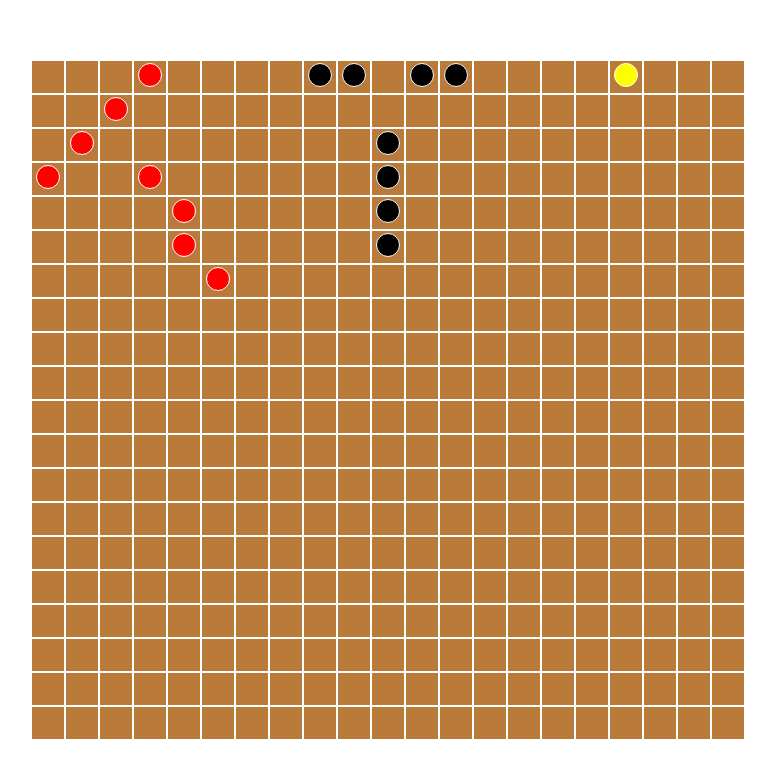
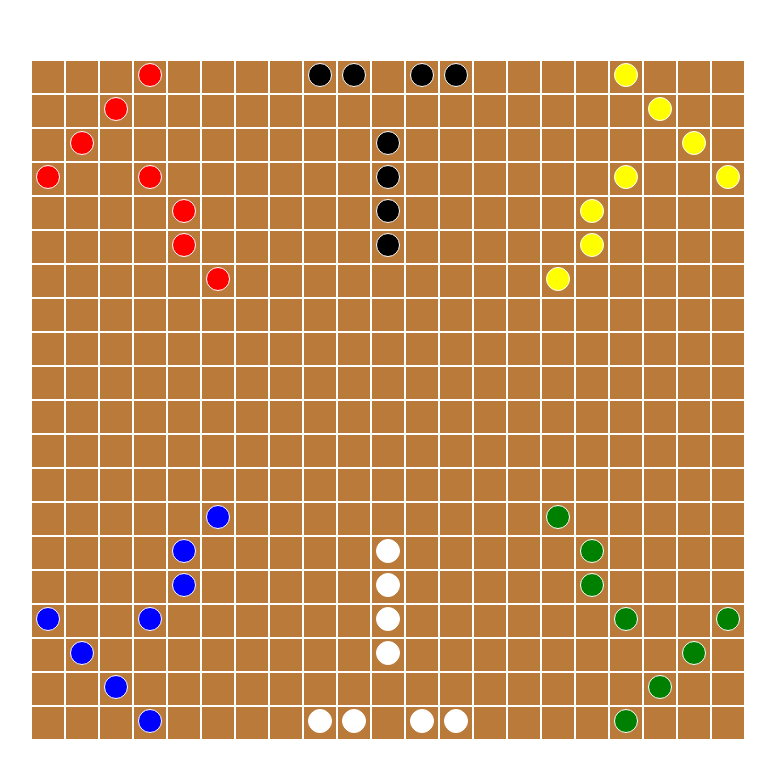
Before and after one commit to Wililee/TuckTuckGoose, a plain HTML site: page base.html in a window 1280 px wide. Shown: the whole page, without its empty margins (252-1027 px from the left). Drawn offline with Linux system fonts and the light colour scheme.

Commit message:
finished placing start and home holes on html board

```diff
--- a/base.html
+++ b/base.html
@@ -50,7 +50,7 @@
         <td></td>
         <td></td>
         <td></td>
-        <td></td>
+        <td><p class = "yellow-hole"></p></td>
         <td></td>
         <td></td>
     </tr>
@@ -74,7 +74,7 @@
       <td></td>
       <td></td>
       <td></td>
-      <td></td>
+      <td><p class = "yellow-hole"></p></td>
       <td></td>
   </tr>
   <tr> <!-- 4 -->
@@ -95,10 +95,10 @@
     <td></td>
     <td></td>
     <td></td>
+    <td><p class = "yellow-hole"></p></td>
     <td></td>
     <td></td>
-    <td></td>
-    <td></td>
+    <td><p class = "yellow-hole"></p></td>
 </tr>
 <tr> <!-- 5 -->
   <td></td>
@@ -117,7 +117,7 @@
   <td></td>
   <td></td>
   <td></td>
-  <td></td>
+  <td><p class = "yellow-hole"></p></td>
   <td></td>
   <td></td>
   <td></td>
@@ -140,7 +140,7 @@
   <td></td>
   <td></td>
   <td></td>
-  <td></td>
+  <td><p class = "yellow-hole"></p></td>
   <td></td>
   <td></td>
   <td></td>
@@ -162,7 +162,7 @@
   <td></td>
   <td></td>
   <td></td>
-  <td></td>
+  <td><p class = "yellow-hole"></p></td>
   <td></td>
   <td></td>
   <td></td>
@@ -313,6 +313,119 @@
   <td></td>
   <td></td>
   <td></td>
+  <td><p class = "blue-hole"></p></td>
+  <td></td>
+  <td></td>
+  <td></td>
+  <td></td>
+  <td></td>
+  <td></td>
+  <td></td>
+  <td></td>
+  <td></td>
+  <td><p class = "green-hole"></p></td>
+  <td></td>
+  <td></td>
+  <td></td>
+  <td></td>
+  <td></td>
+</tr>
+<tr> <!-- 15 -->
+  <td></td>
+  <td></td>
+  <td></td>
+  <td></td>
+  <td><p class = "blue-hole"></p></td>
+  <td></td>
+  <td></td>
+  <td></td>
+  <td></td>
+  <td></td>
+  <td><p class = "white-hole"></p></td>
+  <td></td>
+  <td></td>
+  <td></td>
+  <td></td>
+  <td></td>
+  <td><p class = "green-hole"></p></td>
+  <td></td>
+  <td></td>
+  <td></td>
+  <td></td>
+</tr>
+<tr> <!-- 16 -->
+  <td></td>
+  <td></td>
+  <td></td>
+  <td></td>
+  <td><p class = "blue-hole"></p></td>
+  <td></td>
+  <td></td>
+  <td></td>
+  <td></td>
+  <td></td>
+  <td><p class = "white-hole"></p></td>
+  <td></td>
+  <td></td>
+  <td></td>
+  <td></td>
+  <td></td>
+  <td><p class = "green-hole"></p></td>
+  <td></td>
+  <td></td>
+  <td></td>
+  <td></td>
+</tr>
+<tr> <!-- 17 -->
+  <td><p class = "blue-hole"></p></td>
+  <td></td>
+  <td></td>
+  <td><p class = "blue-hole"></p></td>
+  <td></td>
+  <td></td>
+  <td></td>
+  <td></td>
+  <td></td>
+  <td></td>
+  <td><p class = "white-hole"></p></td>
+  <td></td>
+  <td></td>
+  <td></td>
+  <td></td>
+  <td></td>
+  <td></td>
+  <td><p class = "green-hole"></p></td>
+  <td></td>
+  <td></td>
+  <td><p class = "green-hole"></p></td>
+</tr>
+<tr> <!-- 18 -->
+  <td></td>
+  <td><p class = "blue-hole"></p></td>
+  <td></td>
+  <td></td>
+  <td></td>
+  <td></td>
+  <td></td>
+  <td></td>
+  <td></td>
+  <td></td>
+  <td><p class = "white-hole"></p></td>
+  <td></td>
+  <td></td>
+  <td></td>
+  <td></td>
+  <td></td>
+  <td></td>
+  <td></td>
+  <td></td>
+  <td><p class = "green-hole"></p></td>
+  <td></td>
+</tr>
+<tr> <!-- 19 -->
+  <td></td>
+  <td></td>
+  <td><p class = "blue-hole"></p></td>
   <td></td>
   <td></td>
   <td></td>
@@ -328,120 +441,7 @@
   <td></td>
   <td></td>
   <td></td>
-  <td></td>
-</tr>
-<tr> <!-- 15 -->
-  <td></td>
-  <td></td>
-  <td></td>
-  <td></td>
-  <td></td>
-  <td></td>
-  <td></td>
-  <td></td>
-  <td></td>
-  <td></td>
-  <td></td>
-  <td></td>
-  <td></td>
-  <td></td>
-  <td></td>
-  <td></td>
-  <td></td>
-  <td></td>
-  <td></td>
-  <td></td>
-  <td></td>
-</tr>
-<tr> <!-- 16 -->
-  <td></td>
-  <td></td>
-  <td></td>
-  <td></td>
-  <td></td>
-  <td></td>
-  <td></td>
-  <td></td>
-  <td></td>
-  <td></td>
-  <td></td>
-  <td></td>
-  <td></td>
-  <td></td>
-  <td></td>
-  <td></td>
-  <td></td>
-  <td></td>
-  <td></td>
-  <td></td>
-  <td></td>
-</tr>
-<tr> <!-- 17 -->
-  <td></td>
-  <td></td>
-  <td></td>
-  <td></td>
-  <td></td>
-  <td></td>
-  <td></td>
-  <td></td>
-  <td></td>
-  <td></td>
-  <td></td>
-  <td></td>
-  <td></td>
-  <td></td>
-  <td></td>
-  <td></td>
-  <td></td>
-  <td></td>
-  <td></td>
-  <td></td>
-  <td></td>
-</tr>
-<tr> <!-- 18 -->
-  <td></td>
-  <td></td>
-  <td></td>
-  <td></td>
-  <td></td>
-  <td></td>
-  <td></td>
-  <td></td>
-  <td></td>
-  <td></td>
-  <td></td>
-  <td></td>
-  <td></td>
-  <td></td>
-  <td></td>
-  <td></td>
-  <td></td>
-  <td></td>
-  <td></td>
-  <td></td>
-  <td></td>
-</tr>
-<tr> <!-- 19 -->
-  <td></td>
-  <td></td>
-  <td></td>
-  <td></td>
-  <td></td>
-  <td></td>
-  <td></td>
-  <td></td>
-  <td></td>
-  <td></td>
-  <td></td>
-  <td></td>
-  <td></td>
-  <td></td>
-  <td></td>
-  <td></td>
-  <td></td>
-  <td></td>
-  <td></td>
+  <td><p class = "green-hole"></p></td>
   <td></td>
   <td></td>
 </tr>
@@ -449,21 +449,21 @@
   <td></td>
   <td></td>
   <td></td>
+  <td><p class = "blue-hole"></p></td>
   <td></td>
   <td></td>
   <td></td>
   <td></td>
+  <td><p class = "white-hole"></p></td>
+  <td><p class = "white-hole"></p></td>
+  <td></td>
+  <td><p class = "white-hole"></p></td>
+  <td><p class = "white-hole"></p></td>
   <td></td>
   <td></td>
   <td></td>
   <td></td>
-  <td></td>
-  <td></td>
-  <td></td>
-  <td></td>
-  <td></td>
-  <td></td>
-  <td></td>
+  <td><p class = "green-hole"></p></td>
   <td></td>
   <td></td>
   <td></td>
--- a/styles.css
+++ b/styles.css
@@ -47,6 +47,15 @@ td {
     font-family: "open sans";
     font-size: 55px;
     color: lightgray;
+}
+
+.empty-hole {
+    width: 10px;
+    height: 10px;
+    padding: 6px;
+    background-color: blue;
+    border: 1px solid white;
+    border-radius: 25px;
 }
 
 .red-hole {
```
